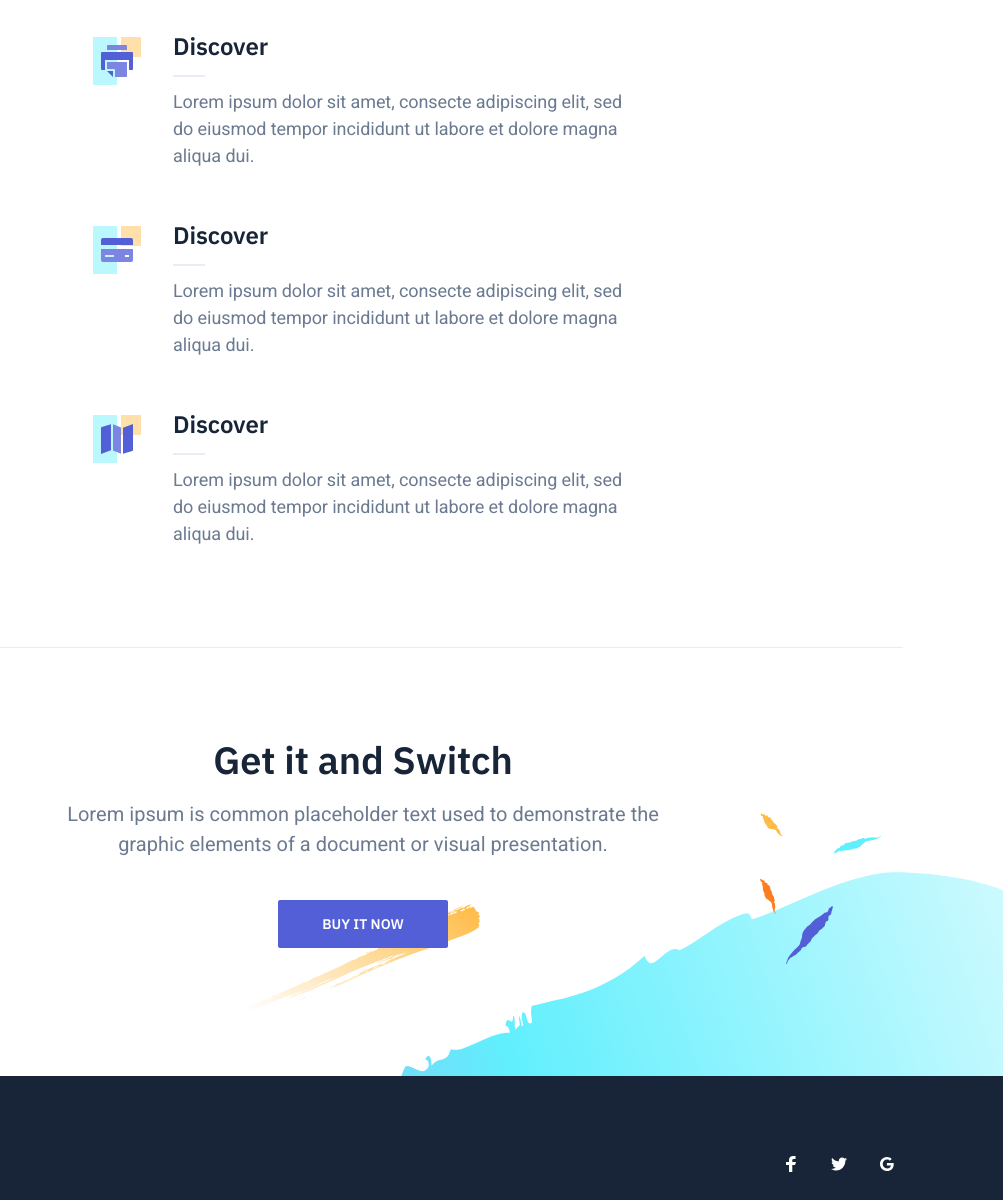
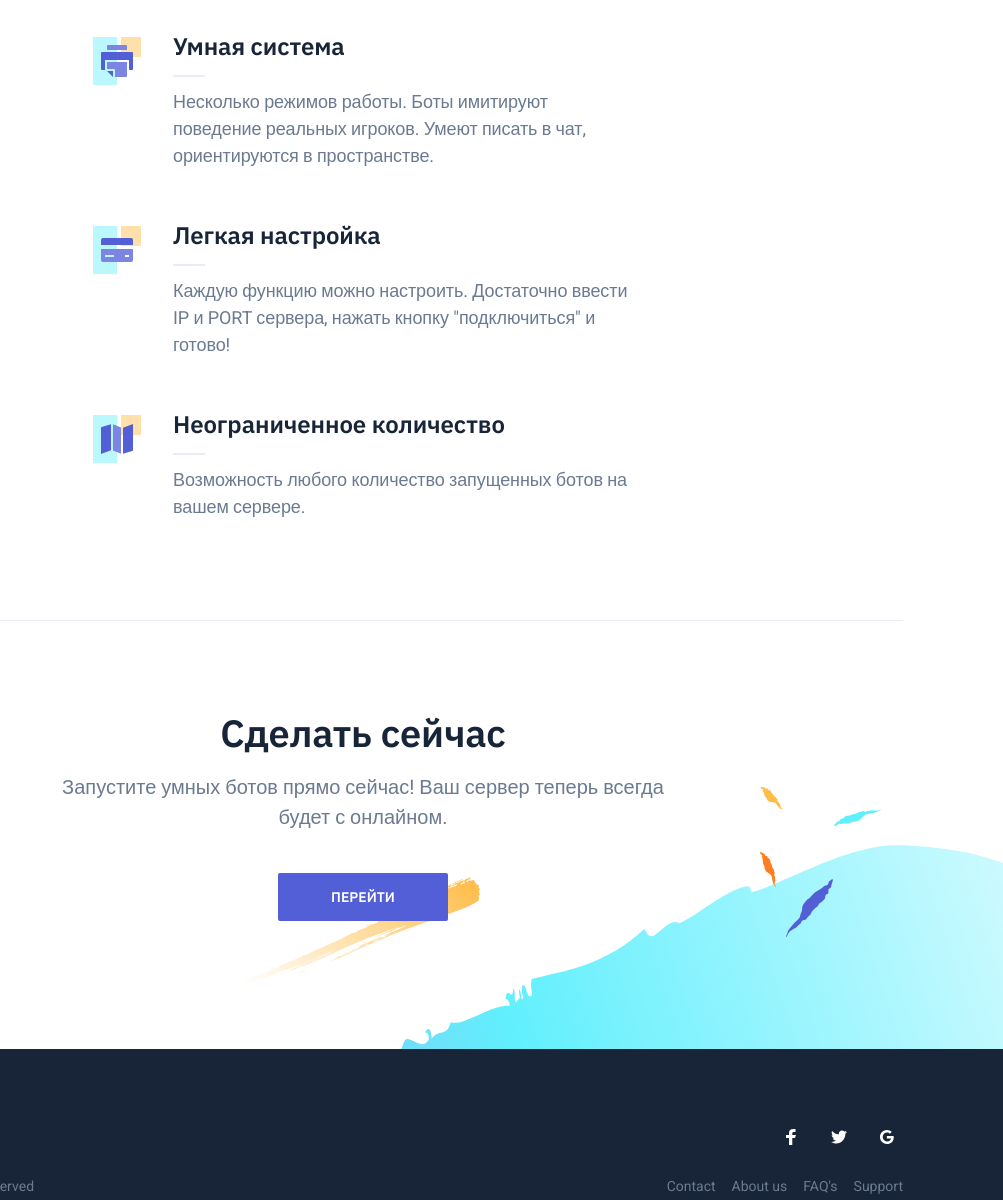
Before and after one commit to srbots/srbots.github.io, a plain HTML site: page index.html in a window 1280 px wide. Shown: the part 1410-2610 px from the top of the page, without its empty margins (277-1280 px from the left). Drawn offline with nearby package versions, Linux system fonts and the light colour scheme.

Commit message:
update 2.0

```diff
--- a/index.html
+++ b/index.html
@@ -17,8 +17,8 @@
                     <div class="brand header-brand">
                         <h1 class="m-0">
                             <a href="#">
-								<img class="header-logo-image asset-light" src="dist/images/logo-light.svg" alt="Logo">
-								<img class="header-logo-image asset-dark" src="dist/images/logo-dark.svg" alt="Logo">
+								<img class="header-logo-image asset-light" src="dist/images/robot_32_32_light.png" alt="Logo">
+								<img class="header-logo-image asset-dark" src="dist/images/robot_32_32_dark.png" alt="Logo">
                             </a>
                         </h1>
                     </div>
@@ -68,7 +68,7 @@
 						<div class="features-header text-center">
 							<div class="container-sm">
 								<h2 class="section-title mt-0">О программе</h2>
-	                            <p class="section-paragraph">Lorem ipsum is common placeholder text used to demonstrate the graphic elements of a document or visual presentation.</p>
+	                            <p class="section-paragraph">Программное обеспечение для любой версии игры. Легкая настройка. Умная система.</p>
 								<div class="features-image">
 									<img class="features-illustration asset-dark" src="dist/images/features-illustration-dark.svg" alt="Feature illustration">
 									<img class="features-box asset-dark" src="dist/images/program.png" alt="Feature box">
@@ -87,8 +87,8 @@
 										<img class="asset-dark" src="dist/images/feature-01-dark.svg" alt="Feature 01">
                                     </div>
 									<div class="feature-content">
-                                    	<h3 class="feature-title mt-0">Discover</h3>
-                                    	<p class="text-sm mb-0">Lorem ipsum dolor sit amet, consecte adipiscing elit, sed do eiusmod tempor incididunt ut labore et dolore magna aliqua dui.</p>
+                                    	<h3 class="feature-title mt-0">Умная система</h3>
+                                    	<p class="text-sm mb-0">Несколько режимов работы. Боты имитируют поведение реальных игроков. Умеют писать в чат, ориентируются в пространстве.</p>
 									</div>
 								</div>
                             </div>
@@ -99,8 +99,8 @@
 										<img class="asset-dark" src="dist/images/feature-02-dark.svg" alt="Feature 02">
                                     </div>
 									<div class="feature-content">
-                                    	<h3 class="feature-title mt-0">Discover</h3>
-                                    	<p class="text-sm mb-0">Lorem ipsum dolor sit amet, consecte adipiscing elit, sed do eiusmod tempor incididunt ut labore et dolore magna aliqua dui.</p>
+                                    	<h3 class="feature-title mt-0">Легкая настройка</h3>
+                                    	<p class="text-sm mb-0">Каждую функцию можно настроить. Достаточно ввести IP и PORT сервера, нажать кнопку "подключиться" и готово!</p>
 									</div>
 								</div>
                             </div>
@@ -111,8 +111,8 @@
 										<img class="asset-dark" src="dist/images/feature-03-dark.svg" alt="Feature 03">
                                     </div>
 									<div class="feature-content">
-                                    	<h3 class="feature-title mt-0">Discover</h3>
-                                    	<p class="text-sm mb-0">Lorem ipsum dolor sit amet, consecte adipiscing elit, sed do eiusmod tempor incididunt ut labore et dolore magna aliqua dui.</p>
+                                    	<h3 class="feature-title mt-0">Неограниченное количество</h3>
+                                    	<p class="text-sm mb-0">Возможность любого количество запущенных ботов на вашем сервере.</p>
 									</div>
 								</div>
                             </div>
@@ -125,10 +125,10 @@
                 <div class="container-sm">
                     <div class="cta-inner section-inner">
                         <div class="cta-header text-center">
-                            <h2 class="section-title mt-0">Get it and Switch</h2>
-                            <p class="section-paragraph">Lorem ipsum is common placeholder text used to demonstrate the graphic elements of a document or visual presentation.</p>
+                            <h2 class="section-title mt-0">Сделать сейчас</h2>
+                            <p class="section-paragraph">Запустите умных ботов прямо сейчас! Ваш сервер теперь всегда будет с онлайном.</p>
 							<div class="cta-cta">
-								<a class="button button-primary" href="#">Buy it now</a>
+								<a class="button button-primary" href="https://t.me/+J0zHXs9fCKI3OGUy" target="_blank">Перейти</a>
 							</div>
 					    </div>
                     </div>
@@ -185,7 +185,7 @@
                             </a>
                         </li>
                     </ul>
-                    <div class="footer-copyright">&copy; 2018 Switch, all rights reserved</div>
+                    <div class="footer-copyright">&copy; 2023 SRbots, all rights reserved</div>
                 </div>
             </div>
         </footer>
```
Also changed, not shown: dist/images/robot_32_32.png (added), dist/images/robot_32_32_dark.png (added), dist/images/robot_32_32_light.png (added).
